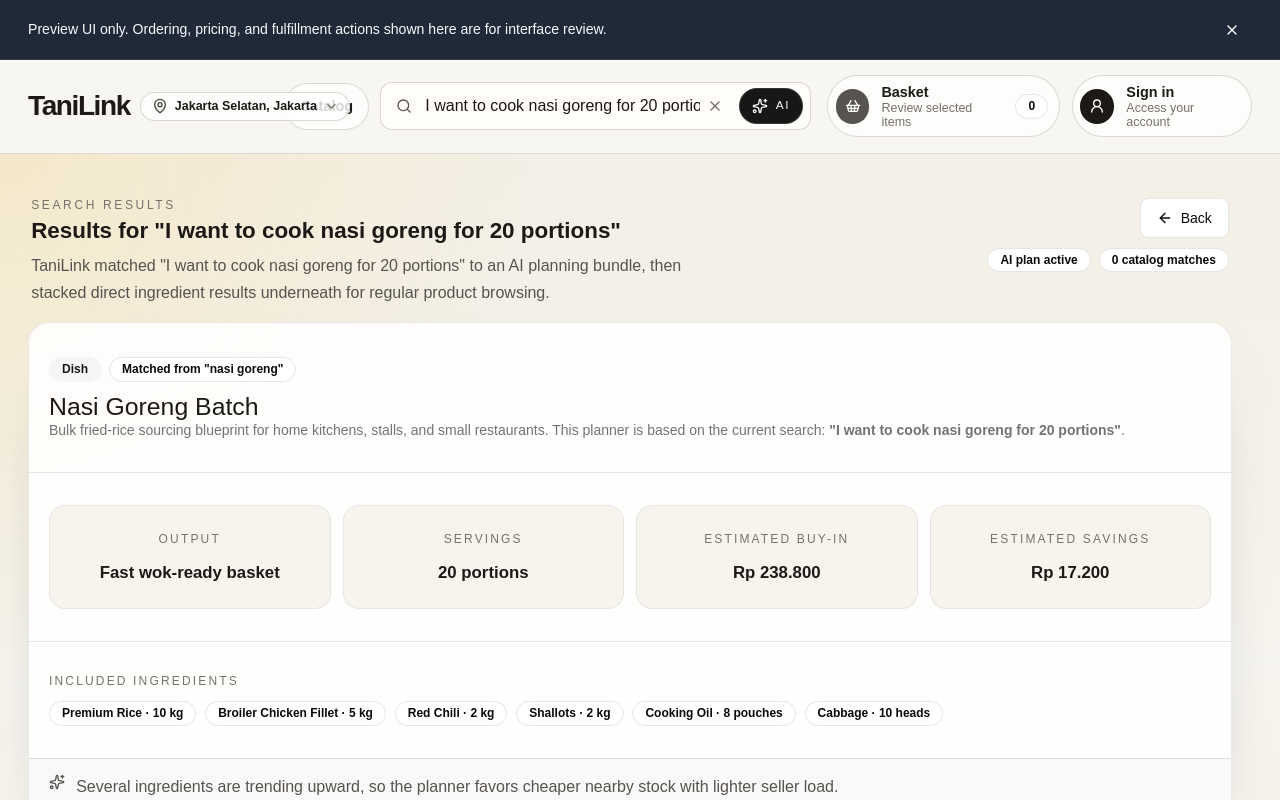
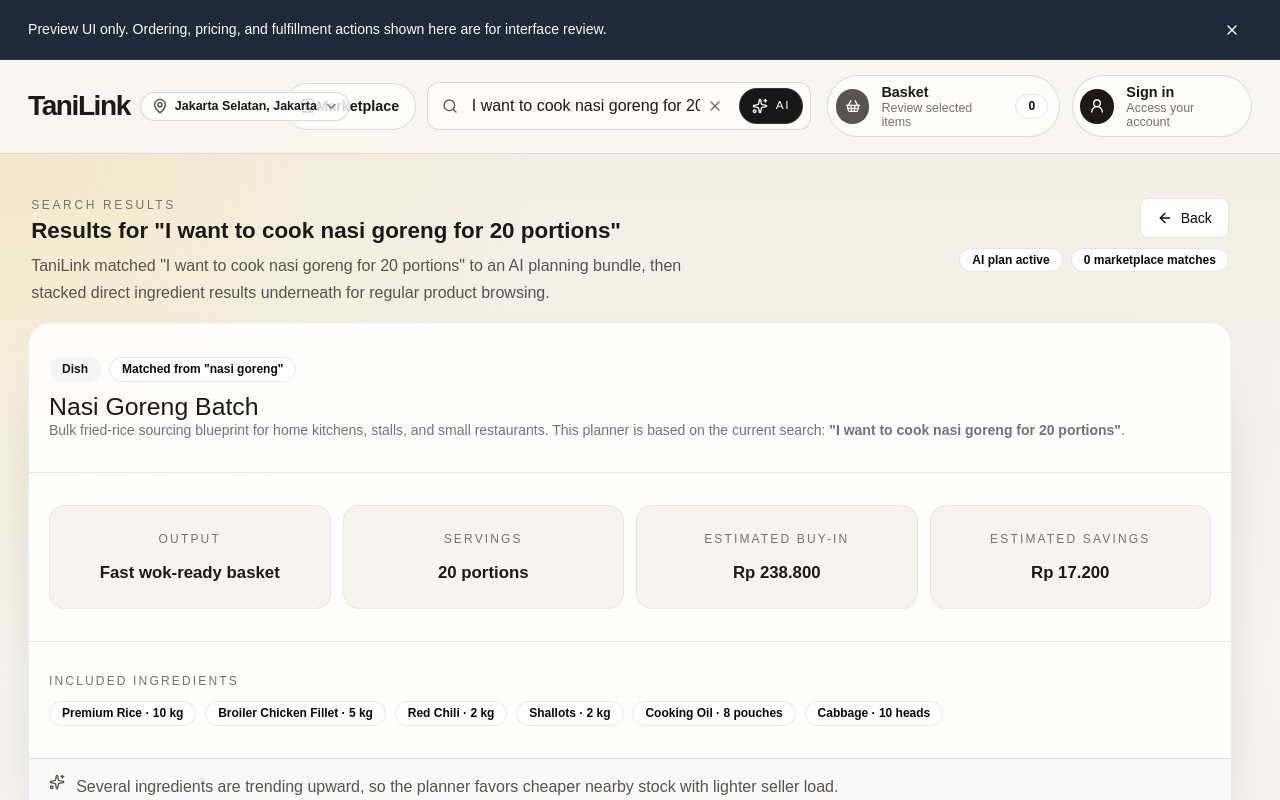
Before and after one commit to outrowed/tanilink, a React (Vite) app: page / in a window 1280 px wide. Both pictures are taken after a click on the button "I want to cook nasi goreng for 20 portions". Shown: the top 800 px of the page. Built offline with nearby package versions, Linux system fonts and the light colour scheme.

Commit message:
refactor: replace "catalog" terminology to "marketplace"

```diff
--- a/src/App.tsx
+++ b/src/App.tsx
@@ -32,10 +32,11 @@ function App() {
             <BasketProvider>
               <Routes>
                 <Route element={<AppLayout />} path="/">
-                  <Route element={<PlannerLanding />} index />
-                  <Route element={<AuthPage />} path="auth" />
-                  <Route element={<Dashboard />} path="catalog" />
-                  <Route element={<BasketPage />} path="basket" />
+                <Route element={<PlannerLanding />} index />
+                <Route element={<AuthPage />} path="auth" />
+                <Route element={<Dashboard />} path="marketplace" />
+                <Route element={<Navigate replace to="/marketplace" />} path="catalog" />
+                <Route element={<BasketPage />} path="basket" />
                   <Route element={<ProductPage />} path="products/:slug" />
                   <Route element={<Navigate replace to="/" />} path="planner" />
                   <Route element={<SearchPlanner key={location.search} />} path="search" />
--- a/src/components/dashboard/ProductCatalogSidebar.tsx
+++ b/src/components/dashboard/ProductCatalogSidebar.tsx
@@ -23,7 +23,7 @@ function ProductCatalogSidebar({
     <aside>
       <Card className={styles.sidebarCard}>
         <CardHeader className={styles.sidebarHeader}>
-          <p className={styles.sectionLabel}>Ingredient catalog</p>
+          <p className={styles.sectionLabel}>Ingredient marketplace</p>
           <CardTitle className={styles.sectionTitle}>
             Select a product
           </CardTitle>
--- a/src/components/layout/AppNavbar.tsx
+++ b/src/components/layout/AppNavbar.tsx
@@ -1,5 +1,5 @@
 import { useEffect, useRef, useState } from "react"
-import { ChevronDown, LayoutDashboard, MapPin, ShoppingBasket, UserRound } from "lucide-react"
+import { ChevronDown, LayoutDashboard, MapPin, ShoppingBasket, Store, UserRound } from "lucide-react"
 import { Link, useLocation } from "react-router-dom"
 
 import SearchBox from "@/components/shared/SearchBox"
@@ -18,7 +18,7 @@ function AppNavbar() {
   const location = useLocation()
   const [isLocationMenuOpen, setIsLocationMenuOpen] = useState(false)
   const locationMenuRef = useRef<HTMLDivElement | null>(null)
-  const isCatalogPage = location.pathname === "/catalog"
+  const isMarketplacePage = location.pathname === "/marketplace" || location.pathname === "/catalog"
   const isSellerPage = location.pathname.startsWith("/seller")
   const profileDestination = isAuthenticated ? "/account" : "/auth"
   const profileTitle = isAuthenticated ? user?.name ?? "Account" : "Sign in"
@@ -105,8 +105,9 @@ function AppNavbar() {
 
         <div className={styles.searchStack}>
           <div className={styles.navLinks}>
-            <Link className={cn(styles.catalogButton, isCatalogPage && styles.catalogButtonActive)} to="/catalog">
-              Catalog
+            <Link className={cn(styles.catalogButton, isMarketplacePage && styles.catalogButtonActive)} to="/marketplace">
+              <Store className={styles.smallIcon} />
+              Marketplace
             </Link>
             {isSeller ? (
               <Link className={cn(styles.catalogButton, isSellerPage && styles.catalogButtonActive)} to="/seller">
--- a/src/components/shared/SearchBox.tsx
+++ b/src/components/shared/SearchBox.tsx
@@ -11,7 +11,7 @@ import { getProductSuggestions } from "@/lib/search"
 import { cn } from "@/lib/utils"
 import styles from "@/components/shared/SearchBox.module.css"
 
-type SearchMode = "catalog" | "ai"
+type SearchMode = "marketplace" | "ai"
 type SearchBoxVariant = "navbar" | "hero"
 
 interface SearchBoxProps {
@@ -24,7 +24,7 @@ interface SearchBoxProps {
 
 function getCurrentMode(pathname: string, searchParams: URLSearchParams, defaultMode: SearchMode): SearchMode {
   if (pathname === "/search" || pathname === "/planner/results") {
-    return searchParams.get("mode") === "ai" ? "ai" : "catalog"
+    return searchParams.get("mode") === "ai" ? "ai" : "marketplace"
   }
 
   return defaultMode
@@ -45,7 +45,7 @@ function getResultsHref(query: string, mode: SearchMode) {
 function SearchBox({
   alwaysShowSuggestions = false,
   className,
-  defaultMode = "catalog",
+  defaultMode = "marketplace",
   placeholder = "Search ingredients, sellers, or ask for a dish or supply bundle",
   variant = "navbar",
 }: SearchBoxProps) {
@@ -73,7 +73,7 @@ interface SearchBoxInnerProps extends SearchBoxProps {
 function SearchBoxInner({
   alwaysShowSuggestions = false,
   className,
-  defaultMode = "catalog",
+  defaultMode = "marketplace",
   initialQuery,
   placeholder = "Search ingredients, sellers, or ask for a dish or supply bundle",
   variant = "navbar",
@@ -101,7 +101,7 @@ function SearchBoxInner({
 
   const handleSubmit = (event: FormEvent<HTMLFormElement>) => {
     event.preventDefault()
-    handleNavigate("catalog")
+    handleNavigate("marketplace")
   }
 
   const handleReset = () => {
@@ -202,9 +202,9 @@ function SearchBoxInner({
 
           {normalizedQuery ? (
             <div className={styles.actionRow}>
-              <button className={styles.routeButton} onClick={() => handleNavigate("catalog")} type="button">
+              <button className={styles.routeButton} onClick={() => handleNavigate("marketplace")} type="button">
                 <Search className={styles.smallIcon} />
-                Search catalog for "{query.trim()}"
+                Search marketplace for "{query.trim()}"
               </button>
               <button className={styles.routeButton} onClick={() => handleNavigate("ai")} type="button">
                 <Sparkles className={styles.smallIcon} />
--- a/src/pages/BasketPage.tsx
+++ b/src/pages/BasketPage.tsx
@@ -110,7 +110,7 @@ function BasketPage() {
                       Clear basket
                     </Button>
                     <Button asChild type="button" variant="secondary">
-                      <Link to="/catalog">Browse ingredient catalog</Link>
+                      <Link to="/marketplace">Browse ingredient marketplace</Link>
                     </Button>
                     <Button asChild type="button">
                       <Link to="/">Return to homepage</Link>
@@ -129,7 +129,7 @@ function BasketPage() {
               </p>
               <div className={styles.emptyActions}>
                 <Button asChild type="button">
-                  <Link to="/catalog">Browse catalog</Link>
+                  <Link to="/marketplace">Browse marketplace</Link>
                 </Button>
                 <Button asChild type="button" variant="secondary">
                   <Link to="/">Open homepage</Link>
--- a/src/pages/Dashboard.tsx
+++ b/src/pages/Dashboard.tsx
@@ -27,7 +27,7 @@ function Dashboard() {
           <section className={styles.catalogSection}>
             <PageHeader
               description="Browse market-tracked products, compare their price curves, and open seller-aware detail pages."
-              label="Ingredient catalog"
+              label="Ingredient marketplace"
               meta={
                 <div className={styles.catalogMeta}>
                   <Badge variant="info">{filteredProducts.length} visible products</Badge>
@@ -36,7 +36,7 @@ function Dashboard() {
                   ) : null}
                 </div>
               }
-              title="Market-tracked ingredients for kitchens and consumers"
+              title="Market-tracked ingredients across the marketplace"
             />
 
             {filteredProducts.length ? (
--- a/src/pages/PlannerLanding.tsx
+++ b/src/pages/PlannerLanding.tsx
@@ -19,7 +19,7 @@ function PlannerLanding() {
           <SearchBox
             alwaysShowSuggestions
             className={styles.searchShell}
-            defaultMode="catalog"
+            defaultMode="marketplace"
             placeholder="Example: I want to cook nasi goreng for 20 portions"
             variant="hero"
           />
--- a/src/pages/SearchPlanner.tsx
+++ b/src/pages/SearchPlanner.tsx
@@ -55,7 +55,7 @@ function SearchPlanner() {
   const { marketplaceProducts } = useMarketplace()
   const { currentLocation } = useLocationPreference()
   const seedQuery = searchParams.get("q")?.trim() ?? ""
-  const resultMode = searchParams.get("mode") === "ai" ? "ai" : "catalog"
+  const resultMode = searchParams.get("mode") === "ai" ? "ai" : "marketplace"
   const selectedProductSlug = searchParams.get("preview") as Product["slug"] | null
   const [sortMode, setSortMode] = useState<SellerSortMode>("smart")
   const [sellerQuantities, setSellerQuantities] = useState<Record<number, number>>({})
@@ -120,14 +120,14 @@ function SearchPlanner() {
                 hasAiResult
                   ? resultMode === "ai"
                     ? `TaniLink matched "${seedQuery}" to an AI planning bundle, then stacked direct ingredient results underneath for regular product browsing.`
-                    : `"${seedQuery}" can be expanded into an AI bundle, but catalog results stay primary until you activate the planner.`
-                  : `"${seedQuery}" looks like a direct ingredient search, so TaniLink shows normal catalog matches and keeps AI bundle suggestions collapsed by default.`
+                    : `"${seedQuery}" can be expanded into an AI bundle, but marketplace results stay primary until you activate the planner.`
+                  : `"${seedQuery}" looks like a direct ingredient search, so TaniLink shows normal marketplace matches and keeps AI bundle suggestions collapsed by default.`
               }
               label="Search results"
               meta={
                 <div className={styles.resultsMeta}>
                   <Badge variant="outline">{plannerView ? "AI plan active" : "AI hidden by default"}</Badge>
-                  <Badge variant="outline">{matchedProducts.length} catalog matches</Badge>
+                  <Badge variant="outline">{matchedProducts.length} marketplace matches</Badge>
                 </div>
               }
               title={`Results for "${seedQuery}"`}
@@ -258,7 +258,7 @@ function SearchPlanner() {
                   </CardTitle>
                   <CardDescription>
                     {hasAiResult
-                      ? `"${seedQuery}" can be expanded into a multi-ingredient sourcing plan. Activate AI on this page to show the bundle above the catalog results.`
+                      ? `"${seedQuery}" can be expanded into a multi-ingredient sourcing plan. Activate AI on this page to show the bundle above the marketplace results.`
                       : `"${seedQuery}" behaves more like a direct ingredient query. The AI planner is hidden by default, so instead TaniLink suggests a few scripted prompts that produce multi-ingredient bundles.`}
                   </CardDescription>
                 </CardHeader>
@@ -294,7 +294,7 @@ function SearchPlanner() {
             <section className={styles.catalogSection}>
               <div className={styles.sectionHeader}>
                 <div>
-                  <p className={styles.sectionLabel}>Catalog results</p>
+                  <p className={styles.sectionLabel}>Marketplace results</p>
                   <h2 className={styles.sectionTitle}>Direct ingredient and supply matches</h2>
                   <p className={styles.sectionNote}>
                     Open any product to inspect the full market curve, seller ranking, and delivery lanes.
--- a/src/pages/SellerRoutingPage.tsx
+++ b/src/pages/SellerRoutingPage.tsx
@@ -137,7 +137,7 @@ function SellerRoutingPage() {
 
           {currentStoreProfile.locations.length < 2 ? (
             <div className={styles.noticeBanner}>
-              Add another warehouse location to make routing more useful across your ingredient catalog.
+              Add another warehouse location to make routing more useful across your ingredient marketplace.
               <div className={styles.inlineActions}>
                 <Button asChild size="sm" type="button" variant="outline">
                   <Link to="/seller/store">Open store setup</Link>
```
